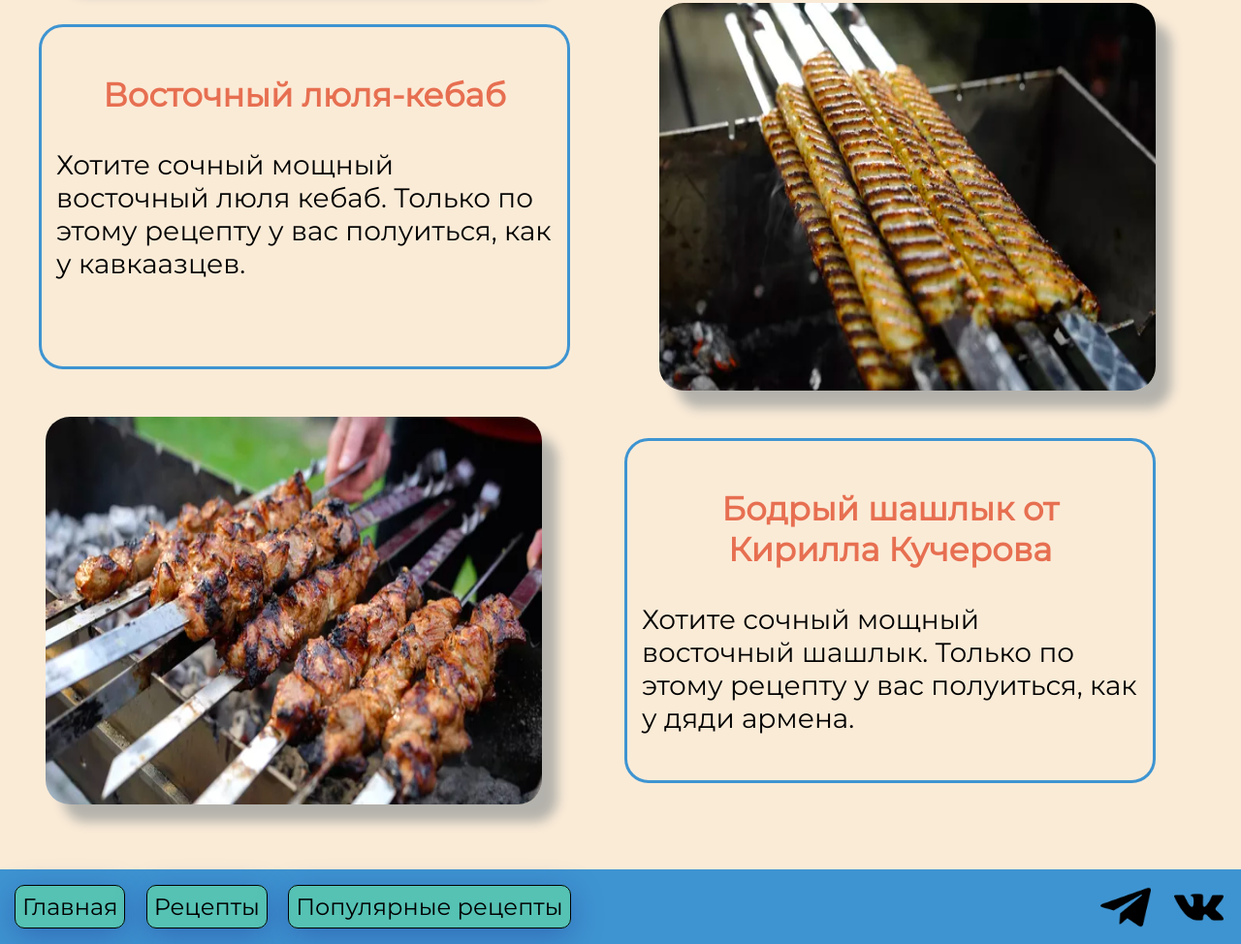
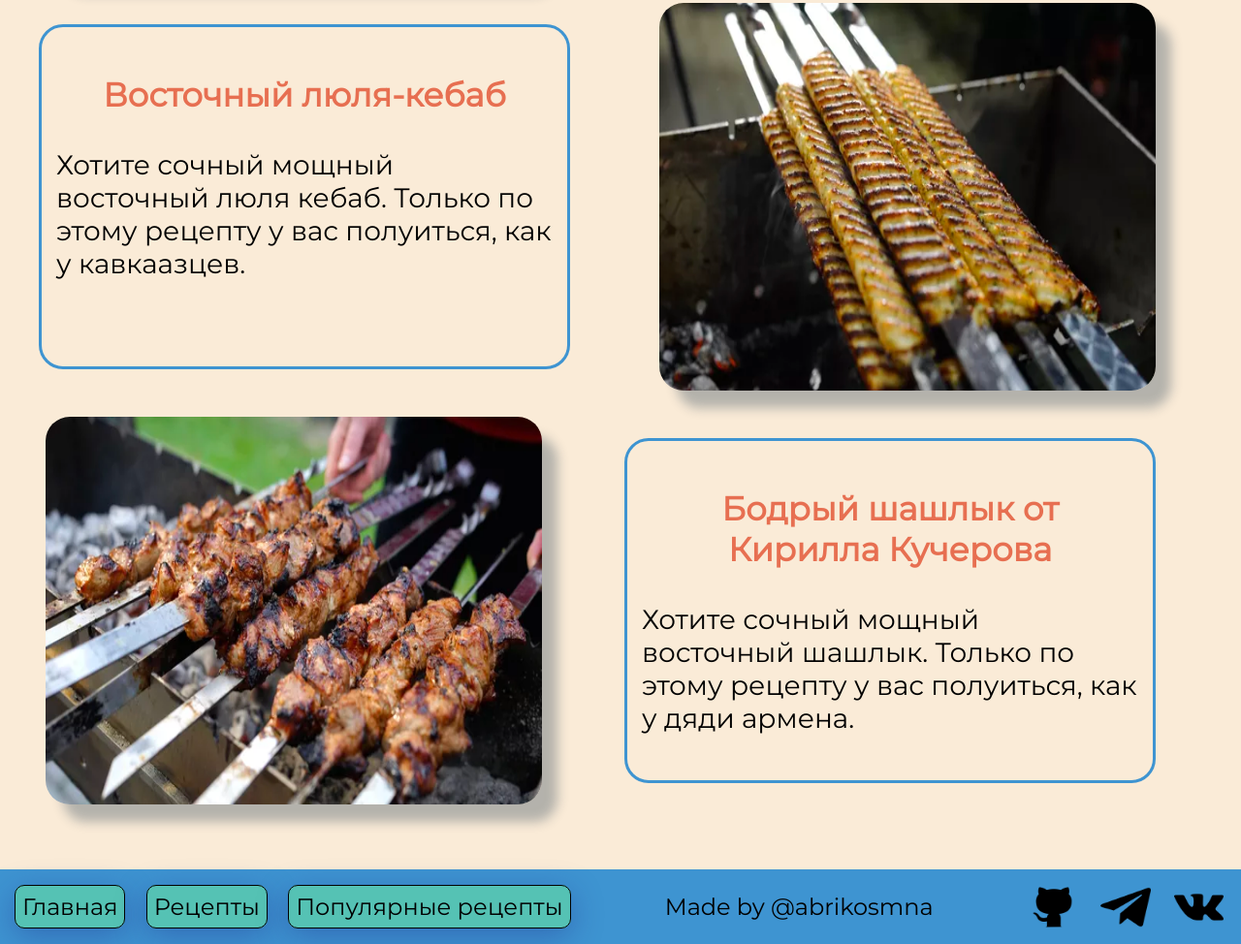
Before and after one commit to abrikosmna/web, a plain HTML site: page project final/index.html in a window 1280 px wide. Shown: the part 1177-2151 px from the top of the page at 97% size. Drawn offline with Linux system fonts and the light colour scheme.

Commit message:
final final final

```diff
--- a/project final/index.html
+++ b/project final/index.html
@@ -104,7 +104,13 @@
                 <a href="" class="menu">Рецепты</a>
                 <a href="" class="menu">Популярные рецепты</a>
             </p>
+            <p>
+                Made by @abrikosmna
+            </p>
             <div class="soc_img">
+                <a href="https://github.com/abrikosmna/" class="social_media">
+                    <img src="image/github.png" class="social_media">
+                </a>
                 <a href="https://ru.pinterest.com/" class="social_media">
                     <img src="image/telegram.png" class="social_media">
                 </a>
```
Also changed, not shown: project final/image/github.png (added).
